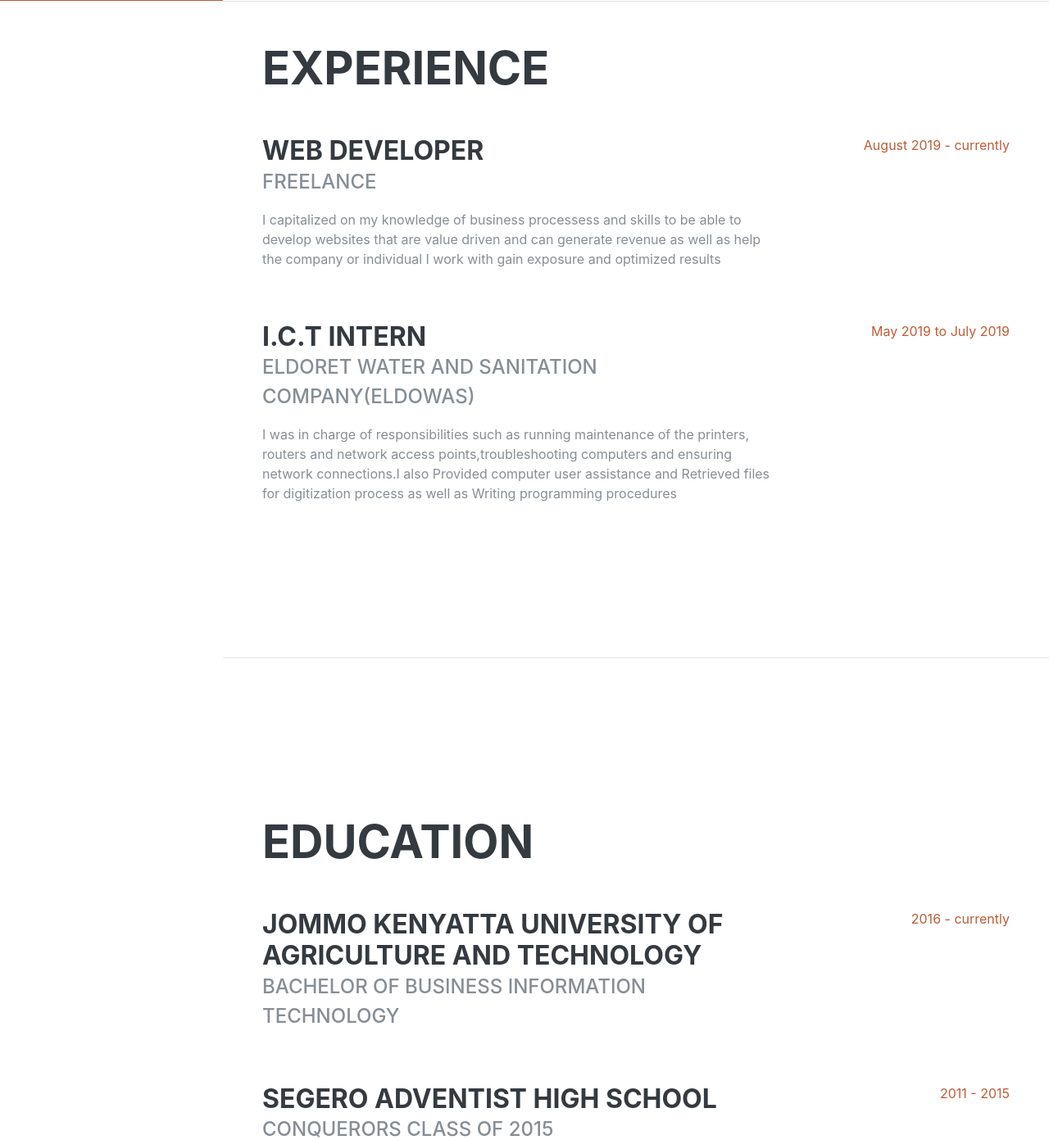
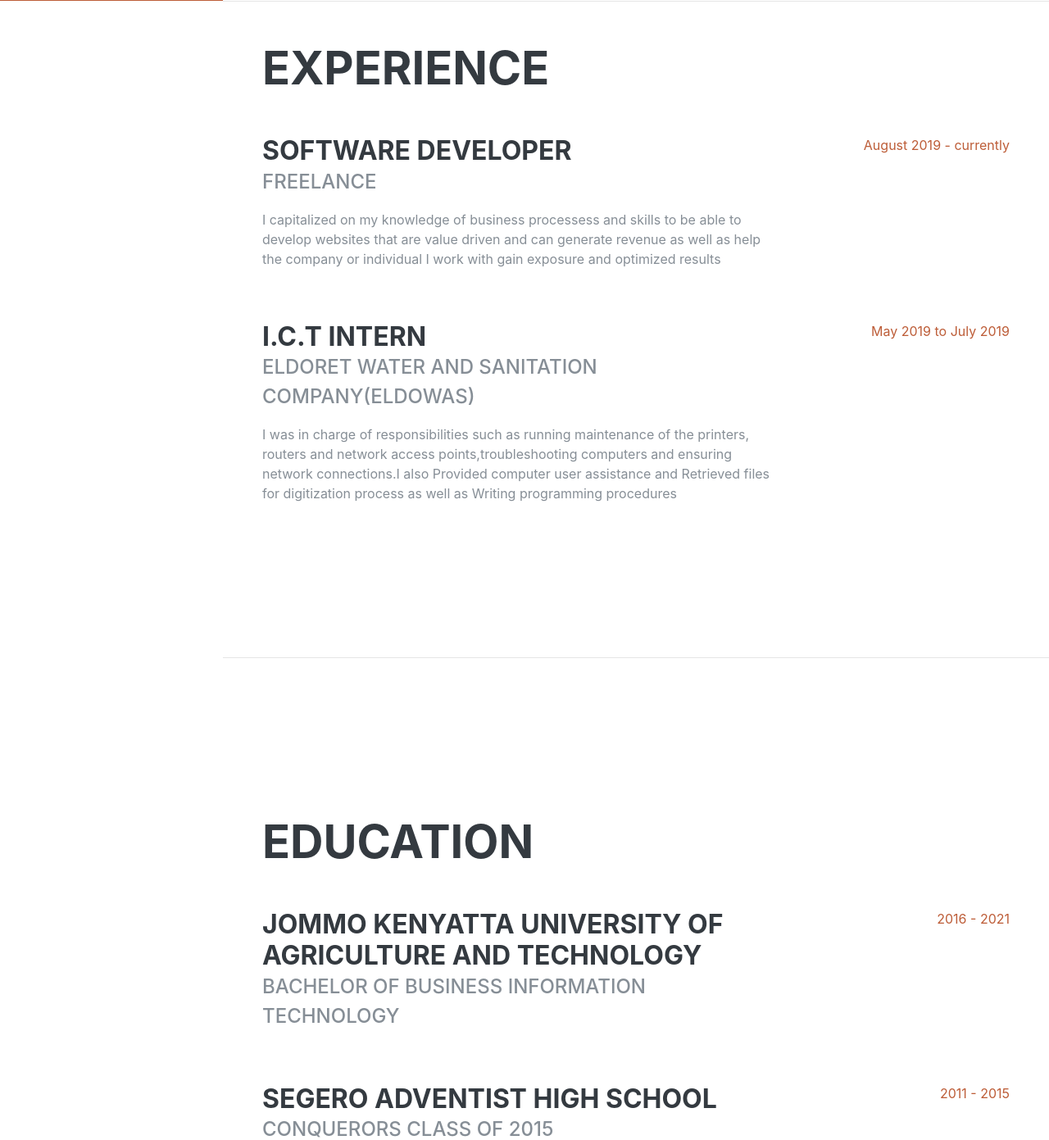
Before and after one commit to agarjoshua/Resume-website-django, a Django app: page / in a window 1280 px wide. Shown: the part 799-2190 px from the top of the page at 82% size. Run offline with Django 3.2, Linux system fonts and the light colour scheme; some libraries are stand-ins or nearby versions; some web fonts are replaced.

Commit message:
Update index.html

```diff
--- a/home/templates/home/index.html
+++ b/home/templates/home/index.html
@@ -103,7 +103,7 @@
 
         <div class="resume-item d-flex flex-column flex-md-row justify-content-between mb-5">
           <div class="resume-content">
-            <h3 class="mb-0">Web Developer</h3>
+            <h3 class="mb-0">Software Developer</h3>
             <div class="subheading mb-3">freelance</div>
             <p>I capitalized on my knowledge of business processess and skills to be able to develop websites that are value driven and can generate revenue as well as help the company or individual I work with gain exposure and optimized results</p>
           </div>
@@ -139,7 +139,7 @@
             <div class="subheading mb-3">Bachelor of Business Information Technology</div>
           </div>
           <div class="resume-date text-md-right">
-            <span class="text-primary">2016 - currently</span>
+            <span class="text-primary">2016 - 2021</span>
           </div>
         </div>
 
```
